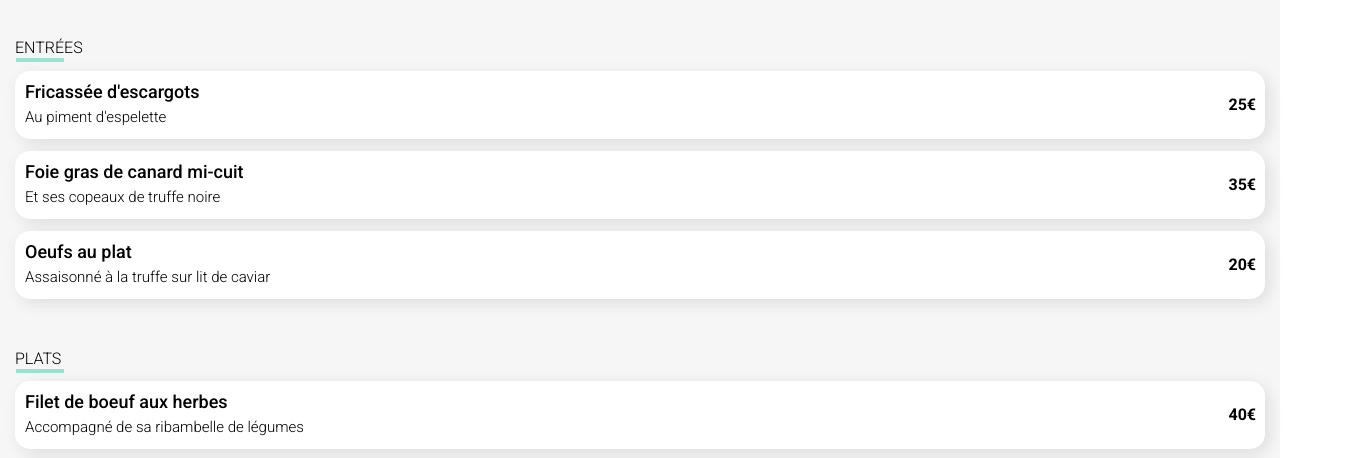
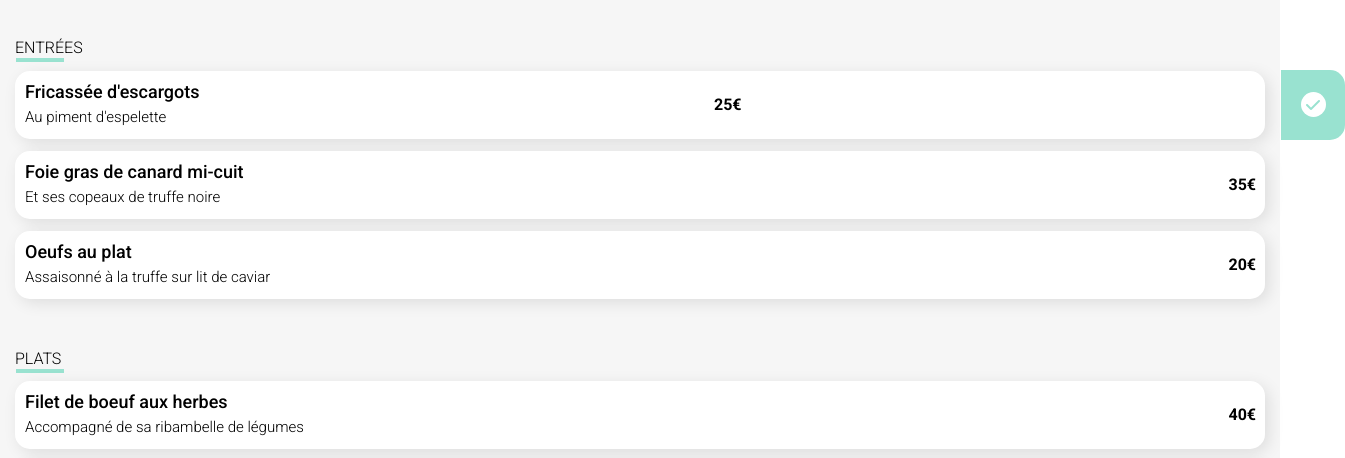
Before and after one commit to MorganDourdoigne/Projet-4, a website: page la_palette_du_gout.html in a window 1280 px wide. Shown: the part 342-800 px from the top of the page, 1345 px wide, since content can reach past the window. Drawn offline with Linux system fonts and the light colour scheme; a web font is replaced by a local one.

Commit message:
avancé dans la page restaurant
debut de mise en place de la confirmation du menu

```diff
--- a/la_palette_du_gout.html
+++ b/la_palette_du_gout.html
@@ -37,7 +37,13 @@
               <p class="sub_menu">Au piment d'espelette</p>
           </div>
               <div class="price_menu">25€</div>
-          </div>
+
+              <div class="valid">
+               <div class="deployicon">
+                   <i class="fa-solid fa-check"></i>
+               </div></div>
+           </div>
+
      </div>
 
      <div class="entrees_menu">
--- a/sass/pages/_page.scss
+++ b/sass/pages/_page.scss
@@ -116,10 +116,8 @@
     margin-bottom: 12px;
     cursor: pointer;
     box-shadow: 0.25rem 0.25rem 1rem rgba(0,0,0,.1);
-    animation: slidedown 2s forwards;
+    animation: slidedown 2.5s forwards;
     white-space: nowrap;
-    text-overflow: ellipsis;
-    overflow: hidden;
 }
 
 
@@ -147,9 +145,12 @@
     justify-content: space-between;
 }
 
+
 .manger{
     display: flex;
     flex-direction: column;
+    text-overflow: ellipsis;
+    overflow: hidden;
 }
 
 .title_menu{
@@ -159,6 +160,8 @@
     font-size: 18px;
     padding: 10px 0 0 10px;
     margin: 0;
+    text-overflow: ellipsis;
+    overflow: hidden;
 }
 
 .sub_menu{
@@ -187,6 +190,41 @@
     display: flex;
 }
 
+
+// animation sur le menu
+
+.valid{
+background-color: #99e2d0;
+margin: -1rem -5rem -1rem 1rem;
+width: 4rem;
+display: flex;
+align-items: center;
+justify-content: center;
+transition-duration: .5s;
+border-bottom-right-radius: 15px;
+border-top-right-radius: 15px;
+height: 70px;
+}
+
+.deployicon{
+    height: 25px;
+    width: 25px;
+    background-color: #fff;
+    display: flex;
+    align-items: center;
+    justify-content: center;
+    border-radius: 100px;
+}
+
+.fa-check{
+    color: #99e2d0;
+    margin-right: 0;
+}
+
+.valid:hover {
+    margin-right: 0rem;
+     }
+
 // Button "commander"
 #commander_button{
     margin-top: 37px;
```
Also changed, not shown: sass/style.css, 1 other file.
